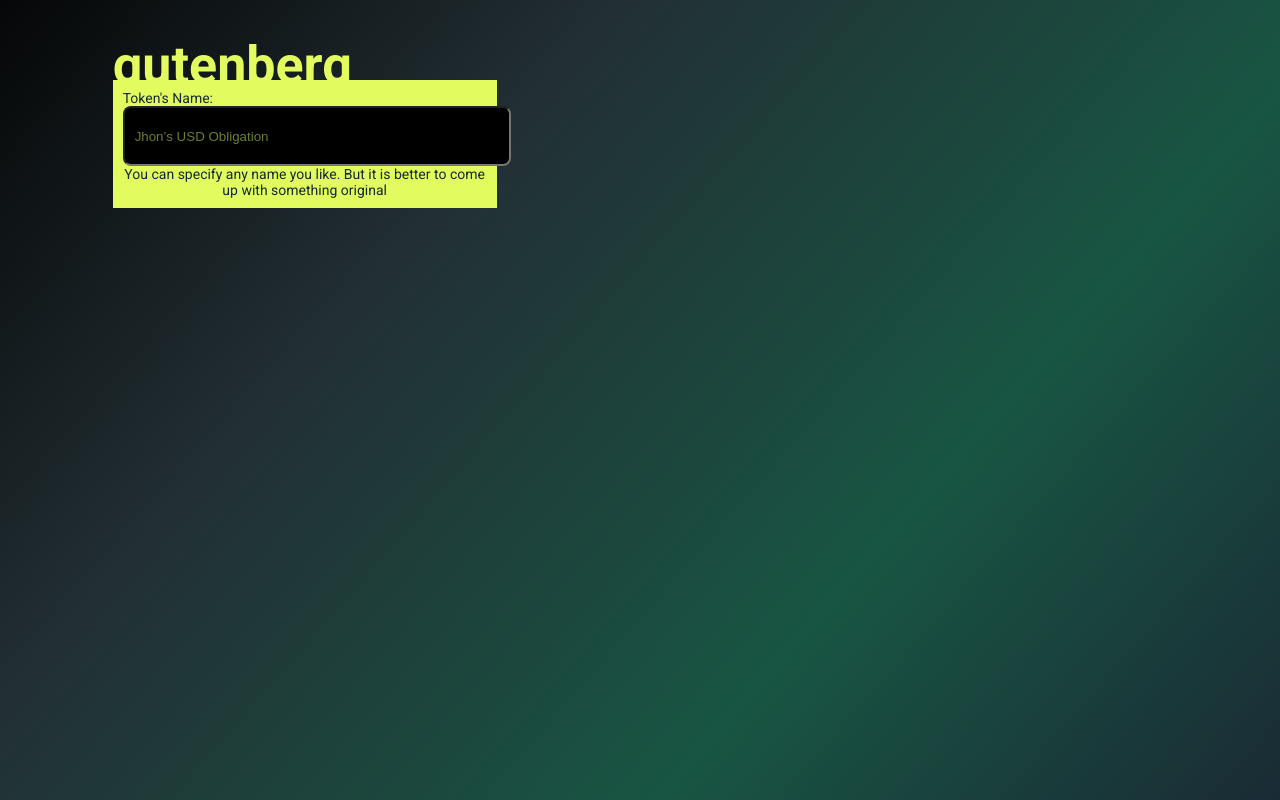
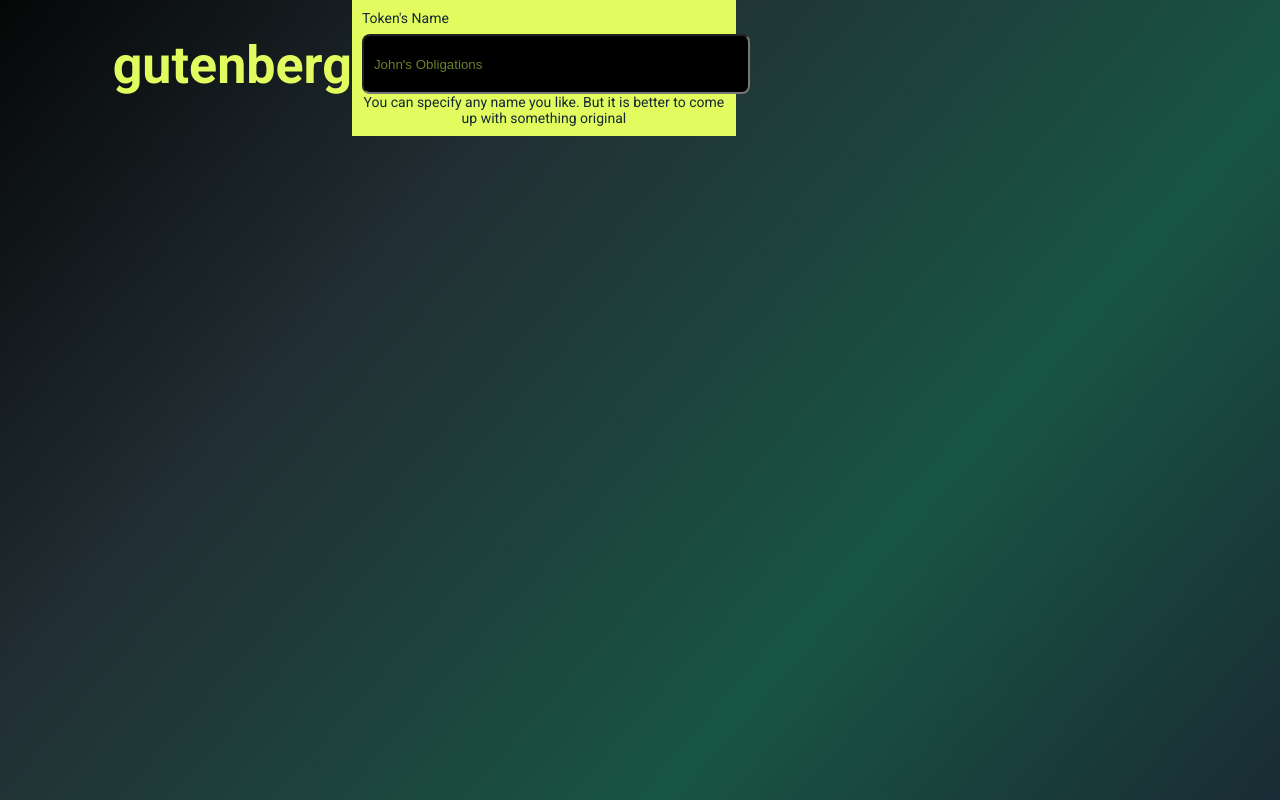
Before and after one commit to diekuche/gutenberg, a React (Create React App) app: page / in a window 1280 px wide. Built offline with nearby package versions, Linux system fonts and the light colour scheme.

Commit message:
fixies+props for input

```diff
--- a/src/App.tsx
+++ b/src/App.tsx
@@ -1,12 +1,12 @@
 import "./App.css";
 import Header from "./Header/Header";
 import Input from "./components/Input/Input"
+import MainPage from "./components/MainPage/MainPage";
 
 function App() {
   return (
     <div className="App font-link">
-      <Header />
-      <Input />
+      <MainPage/>
     </div>
   );
 }
--- a/src/components/Input/Input.tsx
+++ b/src/components/Input/Input.tsx
@@ -1,14 +1,21 @@
 import React from 'react';
 import styles from './index.module.css';
 
+export interface InputProps {
+    label: string;
+    placeholder: string;
+    type: string;
+    subtitle: string;
+}
 
-export const Input = () => {
+
+export const Input = (props:InputProps) => {
 
     return (
-            <label className={styles.label}>
-                <div className='h2'>Token's Name:</div>
-                <input className={styles.input} type='text' placeholder='Jhon’s USD Obligation'/>
-                <div className={styles.subtitle}>You can specify any name you like. But it is better to come up with something original</div>
+            <label className={styles.inputComp}>
+                <div className={styles.label}>{props.label}</div>
+                <input className={styles.input} type={props.type} placeholder={props.placeholder}/>
+                <div className={styles.subtitle}>{props.subtitle}</div>
             </label>
     );
     }
--- a/src/components/Input/index.module.css
+++ b/src/components/Input/index.module.css
@@ -1,6 +1,7 @@
-div.h2 {
+div.label {
     font-size: 14px;
     margin: 0px 0px 8px 0px;
+    color: #162833;
 }
 
 .input {
@@ -23,7 +24,7 @@ div.subtitle {
     padding: 0px;
 }
 
-.label {
+label.inputComp {
     display: flex;
     box-sizing: border-box;
     padding: 10px;
--- a/src/components/MainPage/MainPage.tsx
+++ b/src/components/MainPage/MainPage.tsx
@@ -3,12 +3,22 @@ import styles from './index.module.css';
 import Header from '../../Header/Header'
 import Input from '../Input/Input'
 
-export const MainPage = () => {
+
+type MainProps = {
+
+}
+
+export const MainPage = (props: MainProps) => {
 
     return (
         <div className={styles.mainpage}>
             <Header/>
-            <Input/>
+            <Input
+                label={`Token's Name`}
+                subtitle={`You can specify any name you like. But it is better to come up with something original`}
+                placeholder={`John's Obligations`}
+                type={`text`}
+            />
         </div>
     );
     }
```
